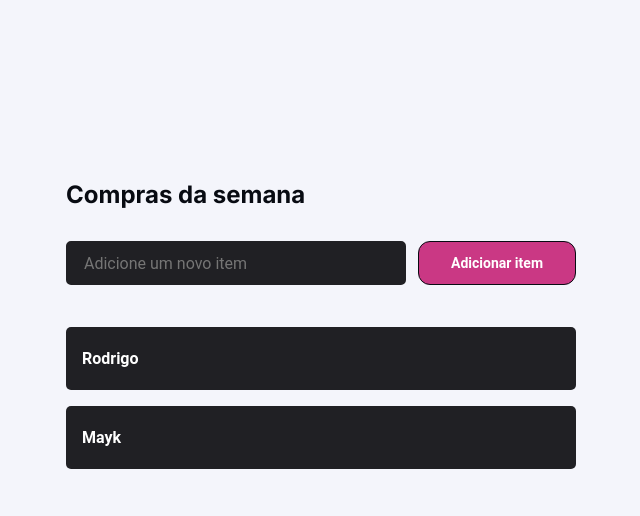
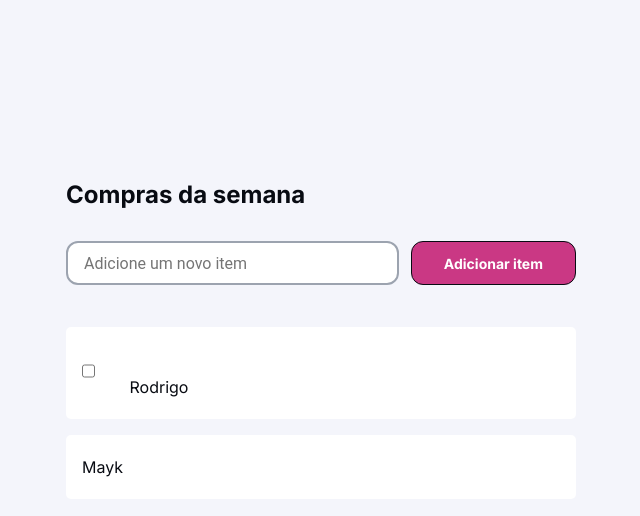
Before and after one commit to guibbers/quicklist, a plain HTML site: page index.html in a window 1280 px wide. Shown: the part 116-632 px from the top of the page, without its empty margins (319-959 px from the left). Drawn offline with Linux system fonts and the light colour scheme.

Commit message:
continue styling

```diff
--- a/index.html
+++ b/index.html
@@ -20,7 +20,10 @@
 
       <ul>
         <li id="guest-1" class="guest">
-          <span>Rodrigo</span>
+          <div>
+            <input type="checkbox" id="checkbox">
+            <span>Rodrigo</span>
+          </div>
         </li>
 
         <li id="guest-2" class="guest">
--- a/styles.css
+++ b/styles.css
@@ -50,11 +50,11 @@ form {
 input {
   flex: 1;
   height: 44px;
-  border-radius: 5px;
-  border: 2px solid #202024;
-  background-color: #202024;
+  border-radius: 12px;
+  border: 2px solid var(--content-tertiary);
+  background-color: var(--background-secondary);
   padding: 16px;
-  color: #fff;
+  color: var(--always-white);
   font-size: 16px;
 
   font-family: "Roboto", sans-serif;
@@ -62,7 +62,7 @@ input {
 
 input:focus {
   outline: 0;
-  border-color: #8234e9;
+  border-color: var(--color-brand);
 }
 
 button {
@@ -86,19 +86,23 @@ button {
   font-weight: medium;
 }
 
+#checkbox {
+  margin-right: 30px;
+}
+
 .button {
   height: 44px;
   background-color: var(--color-brand);
   border-radius: 12px;
   border: 1px, solid var(--content-primary);
-  color: #fff;
+  color: var(--always-white);
   font-size: 14px;
   font-weight: bold;
 
   padding: 0 32px;
   transition: background-color 0.2s;
 
-  font-family: "Roboto", sans-serif;
+  font-family: "Inter", sans-serif;
 }
 
 .button:hover {
@@ -111,19 +115,19 @@ ul {
 }
 
 .guest {
-  color: #fff;
+  color: var(--content-primary);
   font-size: 16px;
-  background-color: #202024;
+  background-color: var(--background-secondary);
 
   margin-bottom: 16px;
   padding: 22px 16px;
   border-radius: 5px;
 
-  font-family: "Roboto", sans-serif;
-  font-weight: bold;
+  font-family: "Inter", sans-serif;
 
   display: flex;
   justify-content: space-between;
+  align-items: center;
 }
 
 @media (max-width: 420px) {
```
